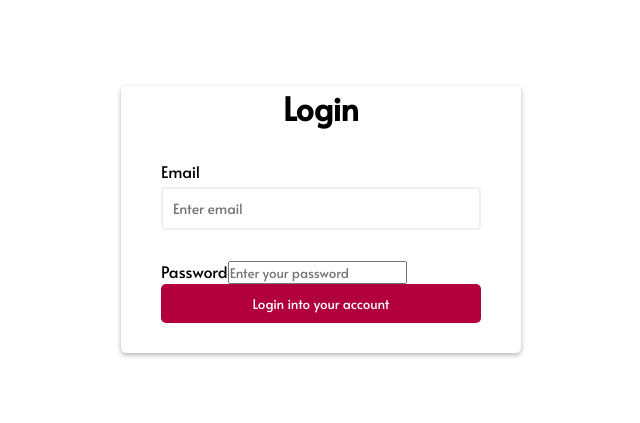
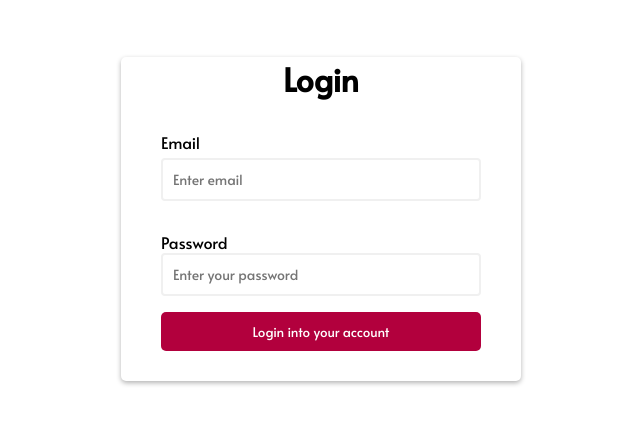
Before and after one commit to veritem/shop-store, a React (Create React App) app in the folder client/: page /login in a window 1280 px wide. Shown: the part 181-604 px from the top of the page, without its empty margins (319-959 px from the left). Built offline with nearby package versions, Linux system fonts and the light colour scheme.

Commit message:
fixed abug with login css

```diff
--- a/client/src/Pages/LoginPage.tsx
+++ b/client/src/Pages/LoginPage.tsx
@@ -95,6 +95,16 @@ function LoginPage() {
               autoComplete='true'
               value={password}
               onChange={e => setPassword(e.target.value)}
+              css={css`
+                border: 2px solid #f0f0f0;
+                border-radius: 4px;
+                display: block;
+                width: 100%;
+                padding: 10px;
+                font-size: 14px;
+                font-family: inherit;
+                margin-bottom: 1rem;
+              `}
             />
           </div>
 
```
